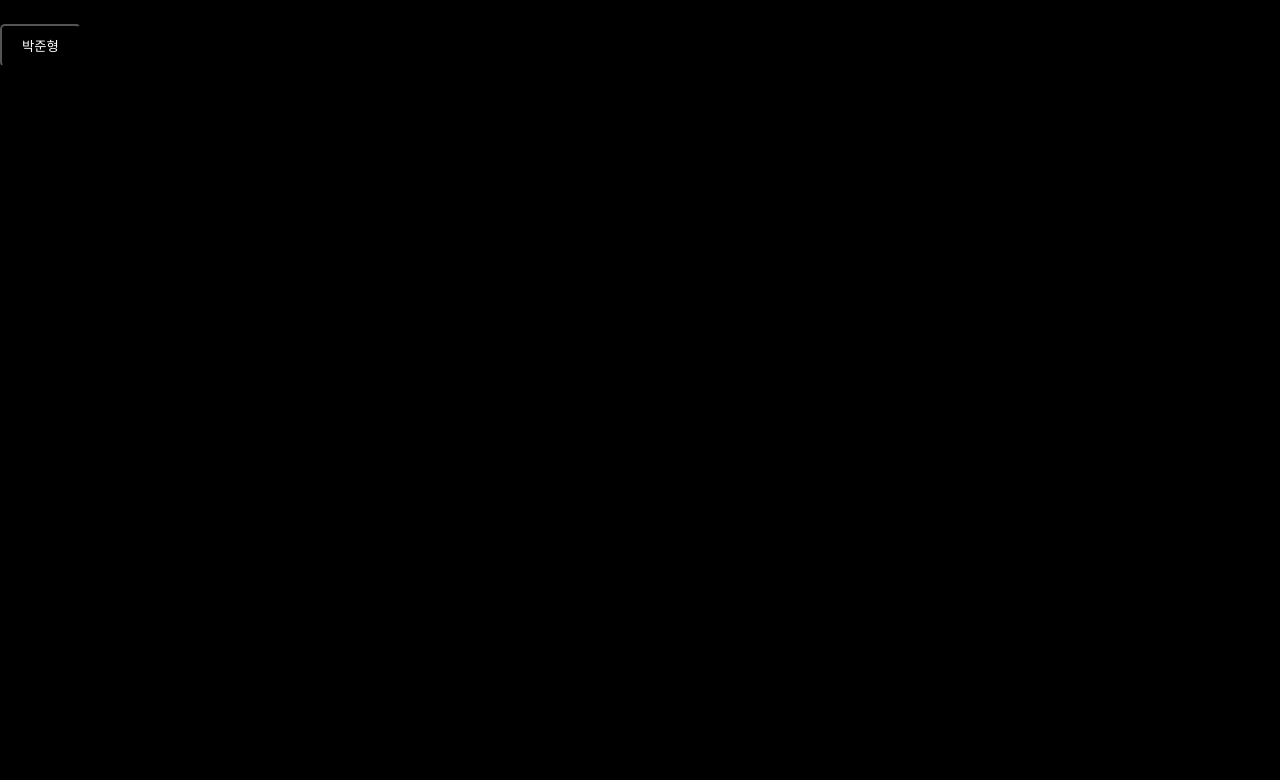
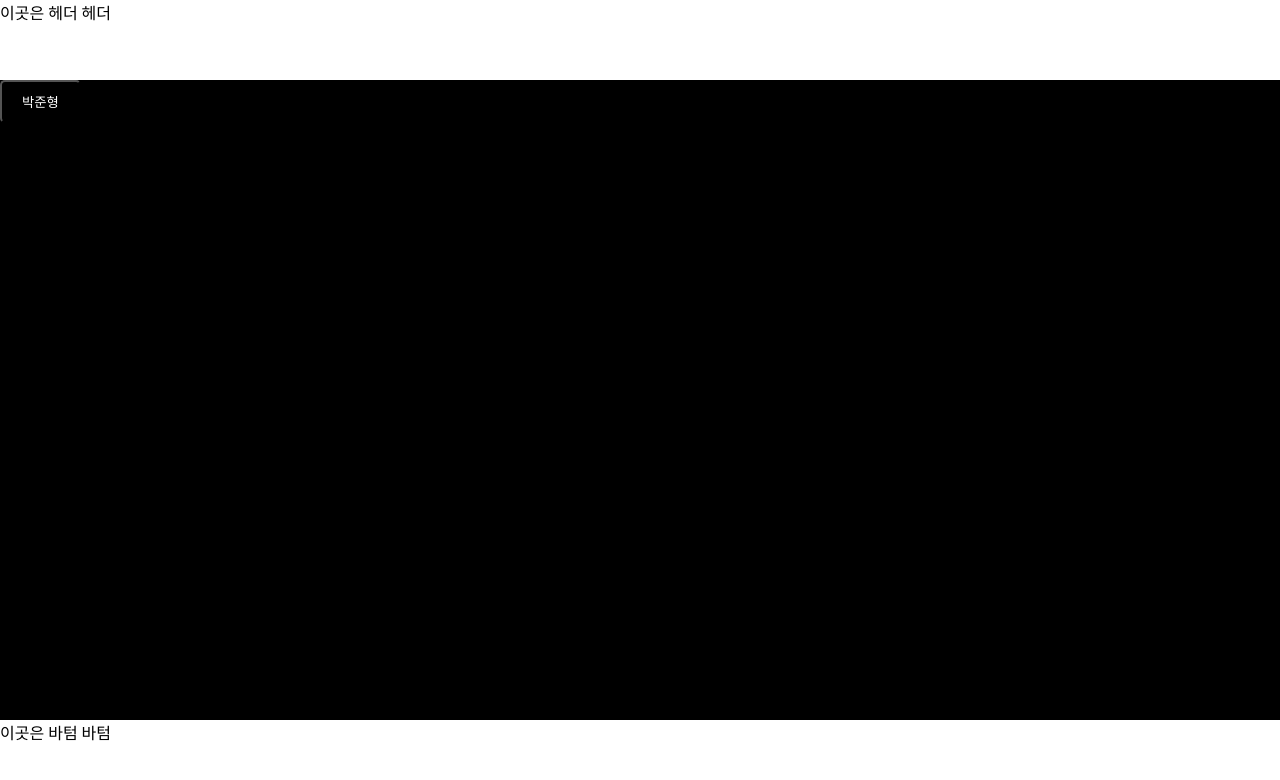
Before and after one commit to krapli441/garbanzo, a React app: page / in a window 1280 px wide. Shown: the top 780 px of the page. Built offline with nearby package versions, Linux system fonts and the light colour scheme; the HTML template or start-up script is replaced by a standard one.

Commit message:
styled-components를 이용해 header,main,bottom을 구분지었다.

```diff
--- a/src/components/fragments/text.tsx
+++ b/src/components/fragments/text.tsx
@@ -7,5 +7,5 @@ import { Button } from "./button";
 // * 본문
 
 export default function Myname() {
-  return <Button>박준형</Button>;
+  return <Button className="Button">박준형</Button>;
 }
--- a/src/components/views/bottom.tsx
+++ b/src/components/views/bottom.tsx
@@ -4,6 +4,14 @@ import styled from "styled-components";
 
 // 리액트 컴포넌트
 
+//* 본문
+
+const BottomStyle = styled.div`
+  width: 100vw;
+  height: 10vh;
+  background-color: white;
+`;
+
 export default function Bottom() {
-  return <div className="bottom">내비게이션</div>;
+  return <BottomStyle className="bottom">이곳은 바텀 바텀</BottomStyle>;
 }
--- a/src/components/views/header.tsx
+++ b/src/components/views/header.tsx
@@ -4,6 +4,18 @@ import styled from "styled-components";
 
 // 리액트 컴포넌트
 
+// * 본문
+
+const HeaderStyle = styled.div`
+  width: 100vw;
+  height: 10vh;
+  background-color: white;
+`;
+
 export default function Header() {
-  return <div className="header">헤더</div>;
+  return (
+    <>
+      <HeaderStyle className="header">이곳은 헤더 헤더</HeaderStyle>
+    </>
+  );
 }
--- a/src/components/views/main.tsx
+++ b/src/components/views/main.tsx
@@ -4,12 +4,22 @@ import styled from "styled-components";
 
 // 리액트 컴포넌트
 import Introduce from "../fragments/text";
+
+// * 본문
+
+const MainStyle = styled.div`
+  width: 100vw;
+  height: 80vh;
+  background-color: black;
+`;
+
 export default function Main() {
   return (
     <>
-      <div className="main">
+      <MainStyle className="main">
         <Introduce />
-      </div>
+        이곳은 메인 메인
+      </MainStyle>
     </>
   );
 }
```
